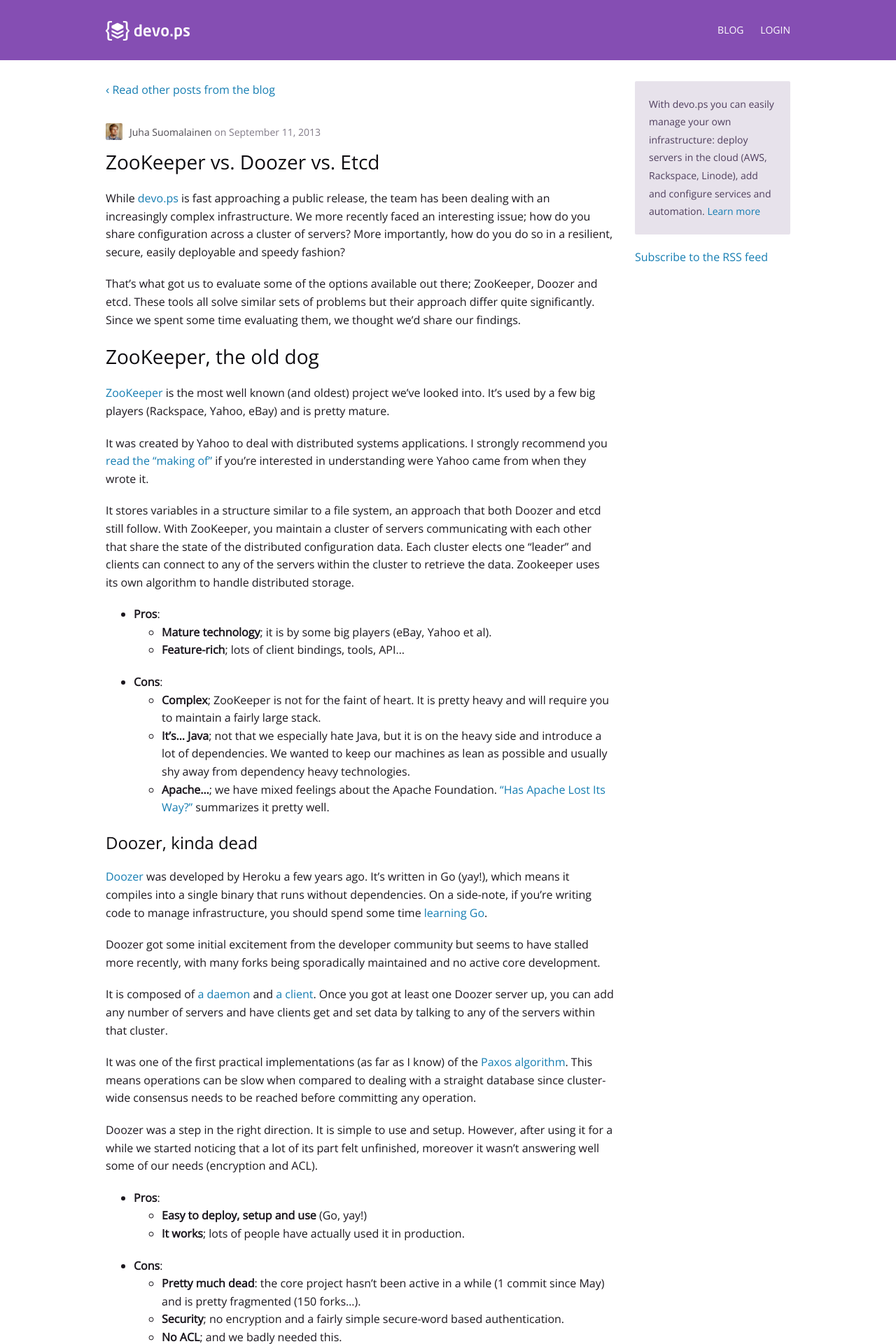
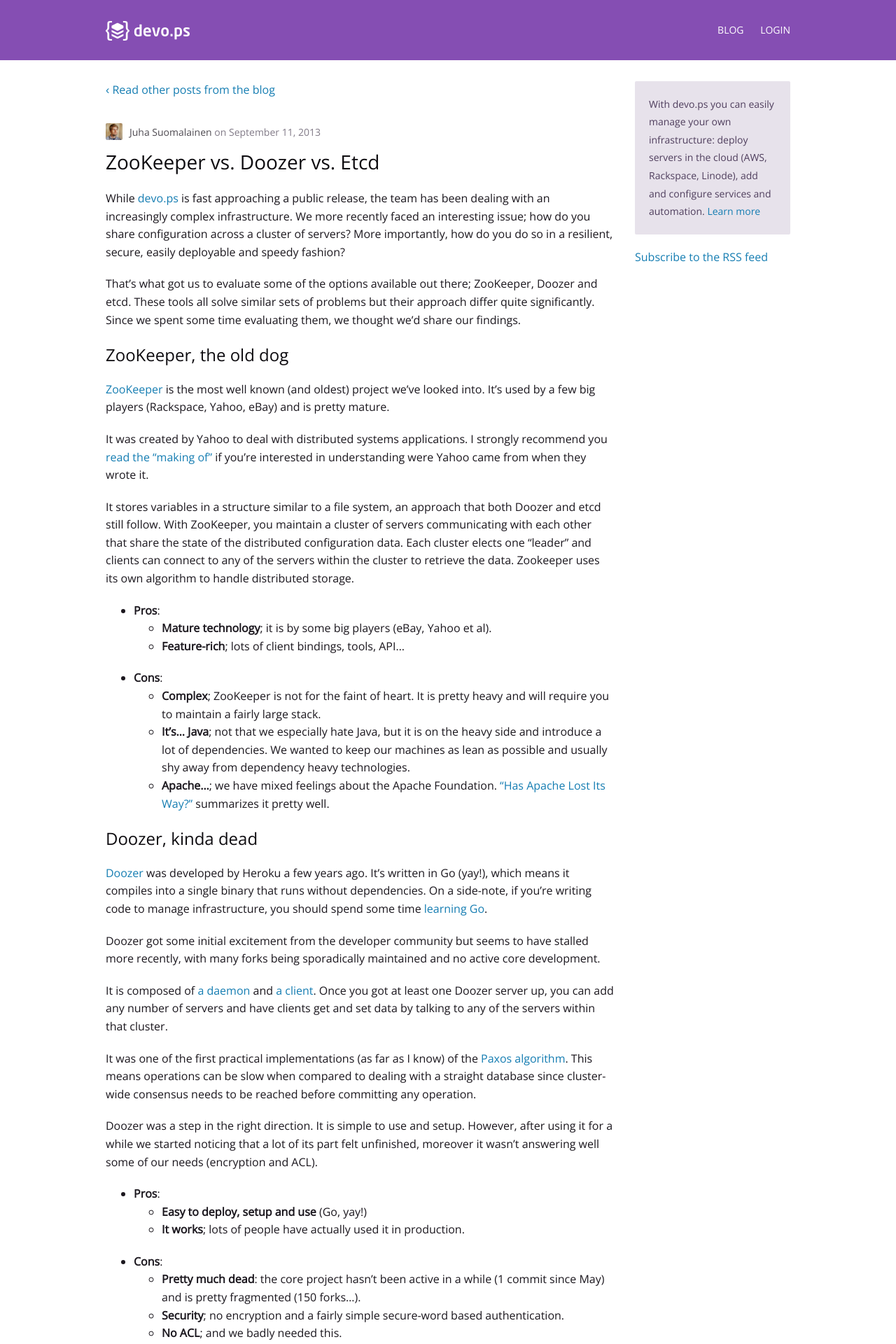
Before and after one commit to isabella232/devo-ps.github.io, a Jekyll site: the page built from _posts/blog/2013-09-11-zookeeper-vs-doozer-vs-etcd.md, in a window 1280 px wide. Shown: the top 1920 px of the page at 70% size. Built offline with Jekyll 4.4.1, drawn with Linux system fonts in a browser that asks for light colours; comment, search, counter and statistics services are not loaded.

```diff
--- a/_posts/blog/2013-09-11-zookeeper-vs-doozer-vs-etcd.md
+++ b/_posts/blog/2013-09-11-zookeeper-vs-doozer-vs-etcd.md
@@ -12,7 +12,7 @@ While [devo.ps](http://devo.ps) is fast approaching a public release, the team h
 
 That's what got us to evaluate some of the options available out there; ZooKeeper, Doozer and etcd. These tools all solve similar sets of problems but their approach differ quite significantly. Since we spent some time evaluating them, we thought we'd share our findings.
 
-## ZooKeeper, the old dog
+### ZooKeeper, the old dog
 
 [ZooKeeper](http://zookeeper.apache.org/) is the most well known (and oldest) project we've looked into. It's used by a few big players (Rackspace, Yahoo, eBay) and is pretty mature.
 
```
